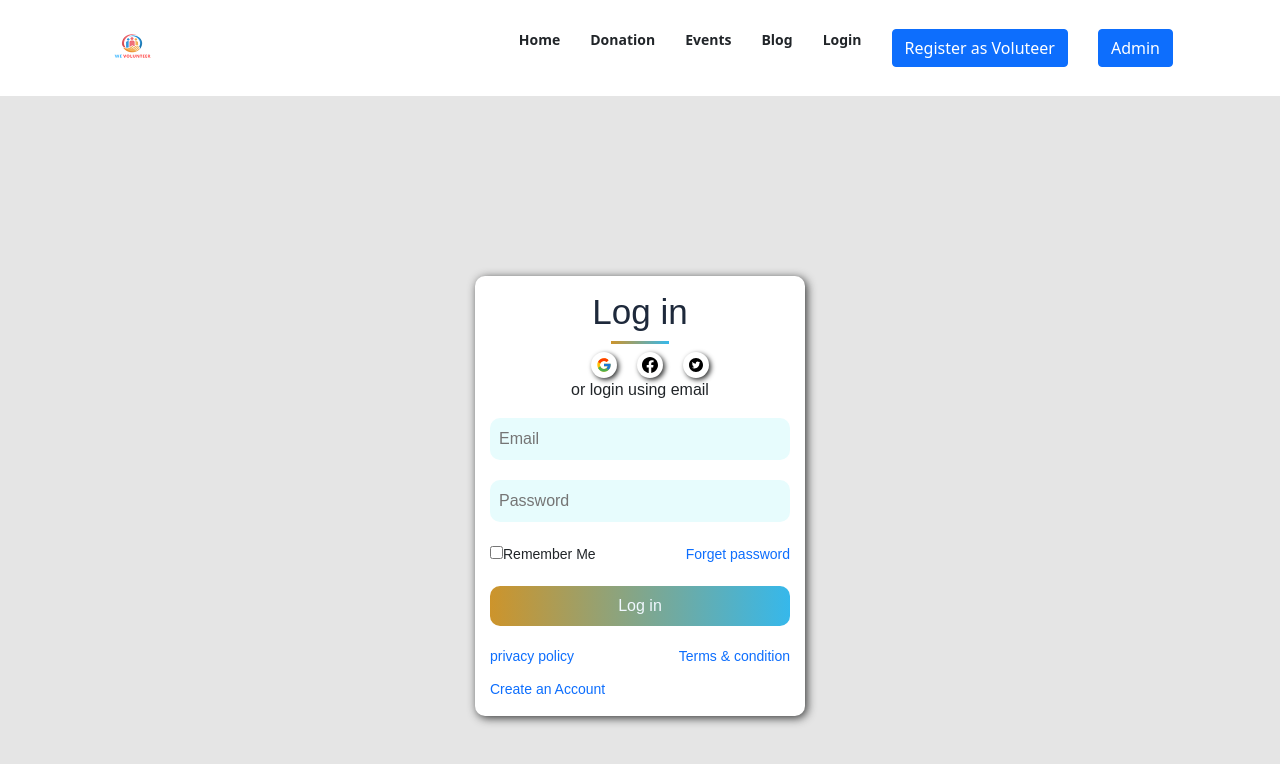
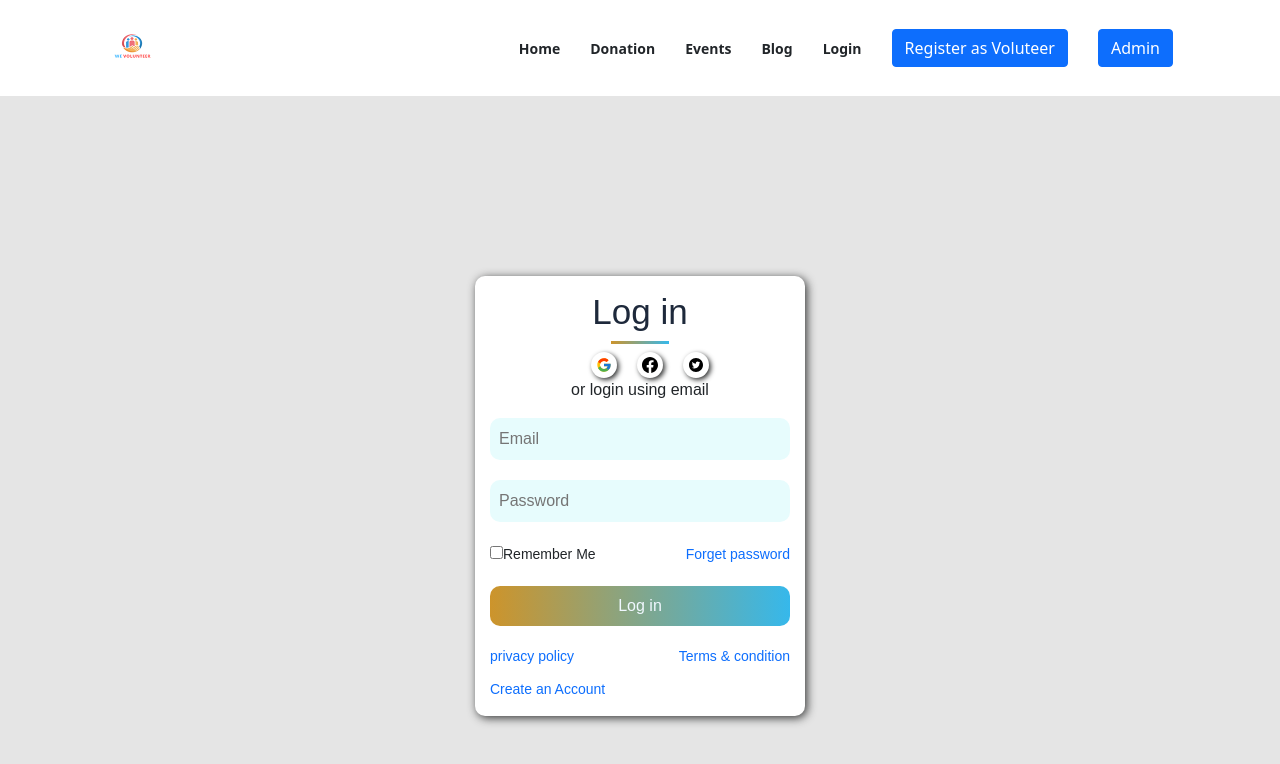
Before and after one commit to kamrul-dev/we-volunteer-react-client, a React (Create React App) app: page /login in a window 1280 px wide. Shown: the top 764 px of the page. Built offline with nearby package versions, Linux system fonts and the light colour scheme.

Commit message:
nav-item centered fix

```diff
--- a/src/Pages/Shared/NavBar/NavBar.css
+++ b/src/Pages/Shared/NavBar/NavBar.css
@@ -1,11 +1,12 @@
 .nav-itmes{
     height: 80px;
-    display: flex;
-    justify-content: center;
-    align-items: center;
 }
 .nav-itmes a{
     text-decoration: none;
     margin-right: 20px;
     padding: 5px;
+    display: flex;
+    justify-content: center;
+    align-items: center;
+
 }
```
